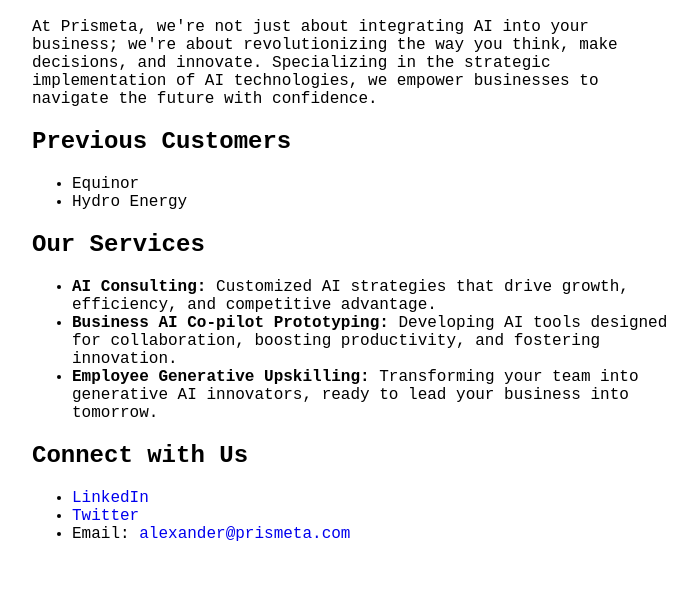
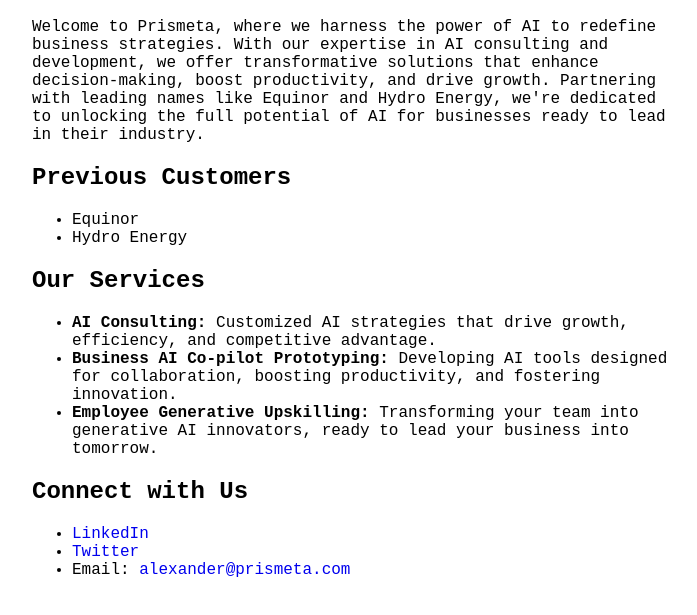
Before and after one commit to codimusmaximus/prismeta.com, a plain HTML site: page public/index.html in a window 1280 px wide. Shown: the part 127-742 px from the top of the page, without its empty margins (283-980 px from the left). Drawn offline with Linux system fonts and the light colour scheme.

Commit message:
updated text

```diff
--- a/public/index.html
+++ b/public/index.html
@@ -37,7 +37,7 @@
 </head>
 <body>
   <h1>Prismeta: Revolutionizing Business Strategies with AI</h1>
-  <p>At Prismeta, we're not just about integrating AI into your business; we're about revolutionizing the way you think, make decisions, and innovate. Specializing in the strategic implementation of AI technologies, we empower businesses to navigate the future with confidence.</p>
+  <p>Welcome to Prismeta, where we harness the power of AI to redefine business strategies. With our expertise in AI consulting and development, we offer transformative solutions that enhance decision-making, boost productivity, and drive growth. Partnering with leading names like Equinor and Hydro Energy, we're dedicated to unlocking the full potential of AI for businesses ready to lead in their industry.</p>
 
   <h2>Previous Customers</h2>
   <ul>
```
